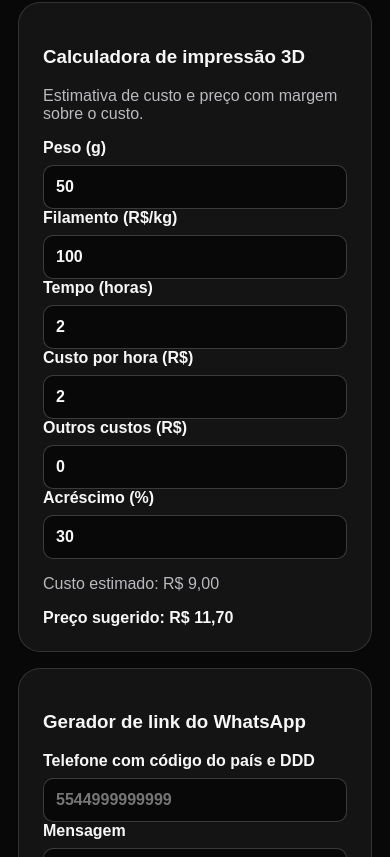
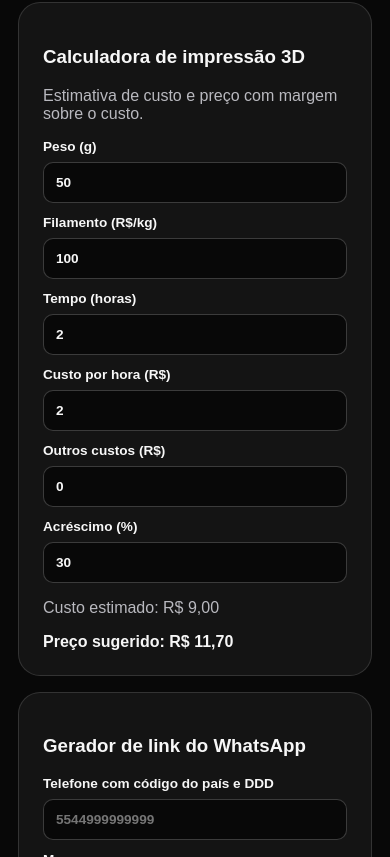
Before and after one commit to defaultpvai-del/furionsite, a React (Vite) app: page / in a window 390 px wide. Shown: the part 9447-10304 px from the top of the page. Built offline with nearby package versions, Linux system fonts and the light colour scheme.

Commit message:
Estiliza ferramentas gratuitas responsivas

```diff
--- a/src/index.css
+++ b/src/index.css
@@ -864,3 +864,5 @@ footer p:last-child { justify-self: end; }
 .mobile-menu{display:none}.security-section,.quote-section{padding:64px 7vw}.security-section h2,.quote-section h2{font-size:clamp(2rem,4vw,4rem);letter-spacing:-.05em;margin:12px 0 28px}.security-grid,.quote-options{display:grid;grid-template-columns:repeat(2,minmax(0,1fr));gap:16px}.security-grid article,.quote-section form{background:var(--surface);border:1px solid #8884;border-radius:22px;padding:24px}.security-grid p,.quote-section small{color:var(--muted)}.quote-section form{max-width:850px;display:grid;gap:18px}.quote-section fieldset{border:0;padding:0;margin:0;min-width:0}.quote-section legend{font-weight:700;margin-bottom:12px}.quote-section label{display:grid;gap:8px;font-weight:600}.quote-options label{display:flex;align-items:center;padding:12px;border:1px solid #8884;border-radius:12px;font-size:.9rem}.quote-section input:not([type=checkbox]),.quote-section textarea{width:100%;font:inherit;background:var(--bg);color:var(--text);border:1px solid #8886;border-radius:10px;padding:12px}.quote-section input[type=checkbox]{accent-color:#008b9b;width:20px;height:20px;flex:none}.quote-section button:disabled{opacity:.45;cursor:not-allowed}.footer-links{display:flex;flex-wrap:wrap;justify-content:center;gap:12px}.footer-links p{width:100%;margin:0}.footer-links a{font-size:.85rem}.revealed{animation:furionReveal .55s ease both}@keyframes furionReveal{from{opacity:.4;transform:translateY(14px)}to{opacity:1;transform:translateY(0)}}
 @media(max-width:1000px){.mobile-menu{display:grid;place-items:center;width:44px;height:44px;background:var(--surface);color:var(--text);border:1px solid #8885;border-radius:12px;font-size:24px;cursor:pointer}.site-header nav.mobile-open{display:flex;position:absolute;top:100%;left:12px;right:12px;flex-direction:column;align-items:stretch;gap:0;background:var(--surface);border:1px solid #8885;border-radius:16px;padding:12px;box-shadow:0 12px 40px #0004}.site-header nav.mobile-open a{display:block;padding:12px 16px;color:var(--text)}.site-header nav.mobile-open a[href="#impressao3d"]{display:block}.site-header{position:sticky;top:0;z-index:100}.header-actions{min-width:0}.site-shell{overflow-x:clip}.hero-content{min-width:0}.hero-copy p{max-width:100%}.security-section,.quote-section{padding:48px 18px}}
 @media(max-width:480px){.site-header{grid-template-columns:minmax(0,1fr) auto;gap:6px;min-height:64px}.brand-link-header{width:96px}.header-actions .header-cta{display:none}.theme-toggle{width:44px;height:44px}.hero{min-height:unset;padding:40px 20px 56px}.hero-copy h2{font-size:clamp(2.8rem,13vw,4.5rem)}.hero-actions{gap:10px}.hero-visual{pointer-events:none}.security-grid,.quote-options{grid-template-columns:1fr}.quote-section form{padding:16px}.quote-section input,.quote-section textarea{font-size:16px}.portfolio .project-grid{grid-template-columns:1fr}.portfolio .project-card{aspect-ratio:1.5}.portfolio .project-overlay h3{font-size:1rem}.floating-whatsapp{bottom:max(16px,env(safe-area-inset-bottom));right:12px}.partners{flex-wrap:wrap}.print-grid{grid-template-columns:1fr}.contact-primary strong{font-size:1.1rem}}
+
+.tool-fields{display:grid;grid-template-columns:repeat(2,minmax(0,1fr));gap:12px;margin:16px 0}.tool-fields label{font-size:.85rem}.tool-fields input,.tool-fields textarea{min-width:0}.security-grid article>input{width:100%;padding:10px;background:var(--bg);color:var(--text);border:1px solid #8885;border-radius:8px}@media(max-width:480px){.tool-fields{grid-template-columns:1fr}}
```
